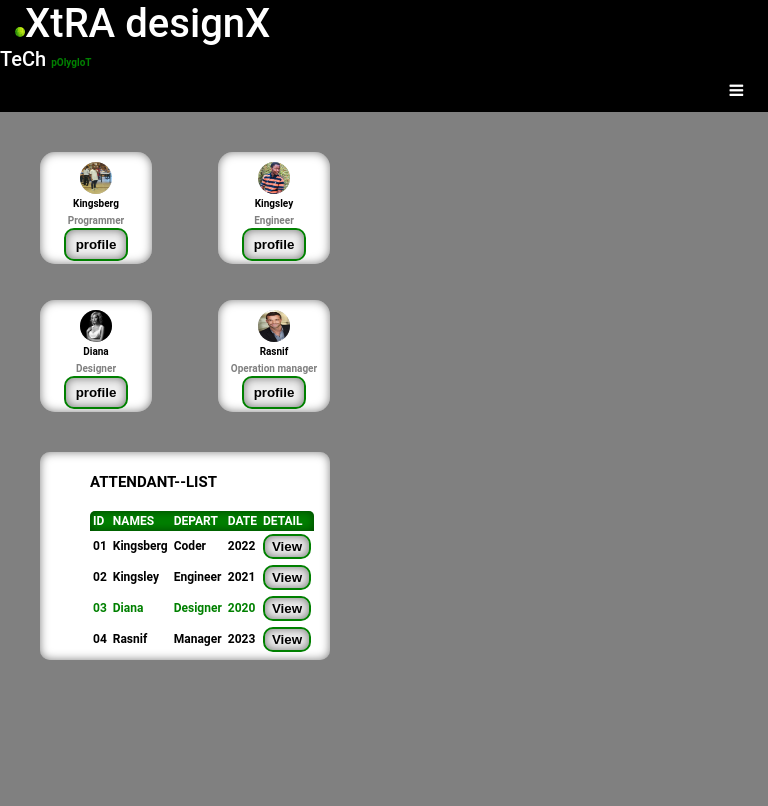
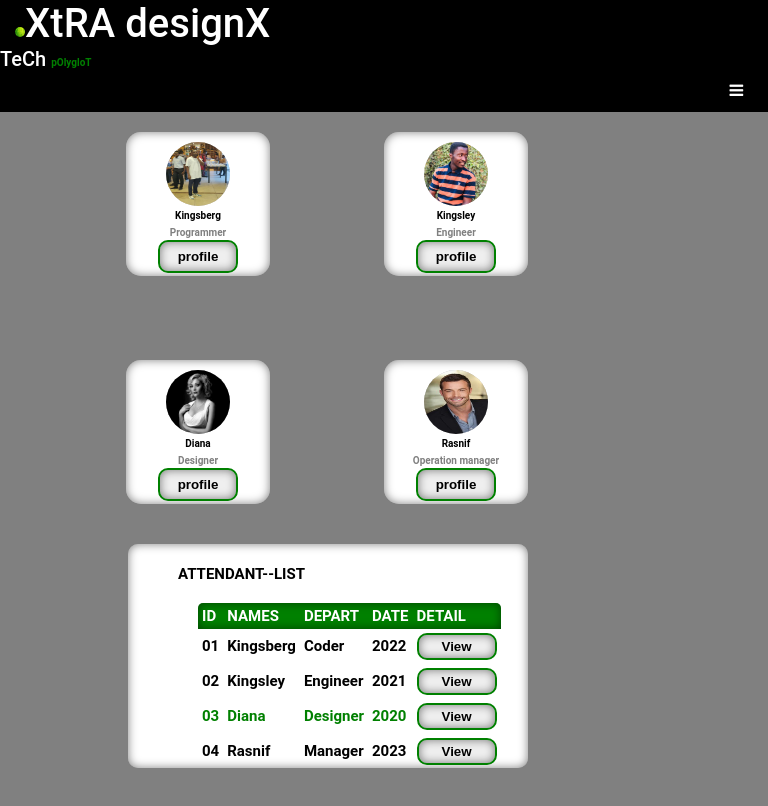
Before and after one commit to kingsley805-tech/Dashboard-Css-html, a plain HTML site: page index.html in a window 768 px wide. Drawn offline with Linux system fonts and the light colour scheme.

Commit message:
first commit

```diff
--- a/style.css
+++ b/style.css
@@ -704,4 +704,95 @@ box-shadow: inset 0 0 10px rgba(0, 0, 0, 0.5);
             font-size:15px;
             justify-content:center;
         }
+        .container{
+            display:grid;
+            grid-template-columns:auto auto ;
+            place-items:center;
+            align-items:center;
+            margin:0 0 0 6rem;
+            gap:4rem;
+
+
+
+
+            }
+            .container-1{
+                width:9rem;
+                height:9rem;
+                margin: 20px 30px;
+                border-radius:15px 15px 15px 15px;
+                text-align:center;
+                background:white;
+            }
+            .container-2{
+                width:9rem;
+                height:9rem;
+                margin:10px 20px;
+                text-align:center;
+                border-radius:15px 15px 15px 15px;
+                background:white;
+            }
+            .container-3{
+                width:9rem;
+                height:9rem;
+                margin:0 20px;
+                border-radius:15px 15px 15px 15px;
+                text-align:center;
+                background:white;
+            }
+            .container-4{
+                width:9rem;
+                height:9rem;
+                text-align:center;
+                border-radius:15px 15px 15px 15px;
+                margin:0 20px;
+                background:white;
+            }
+            img{
+                width:4rem;
+                height:4rem;
+                margin-top:10px;
+                border-radius:50%;}
+                .table{
+
+                    border-collapse: collapse;
+                    margin: 15px 20px;
+                    font-size: 15px;
+                    min-width: 90%;
+                    overflow: hidden;
+                    border-radius: 5px 5px 0 0;}
+                    .head{
+                        color:white;
+                        background:green;
+                        padding:10px;
+                        }
+                        .table, th ,td{
+                            padding:4px;
+
+                            font-weigth:bold;
+                        }
+                        .prof{
+                            width:5rem;
+                             padding:7px;
+                             margin-bottom:5px;
+                             font-weight:bold;
+                             border:2px solid green;
+                             border-radius:10px 10px 10px 10px;}
+                        .but{
+                            width:5rem;
+                             padding:4px;
+
+                             font-weight:bold;
+                             border:2px solid green;
+                             border-radius:10px 10px 10px 10px;
+                        }
+            .tabs{
+                width:400px;
+                height:14rem;
+                padding:0.5px 50px;
+                margin:40px 70px 50px 8rem;
+                background:white;
+                border-radius:10px 10px 10px 10px;
+                border-shadow:3px 4px 3px 2px white;
+
   }
```
